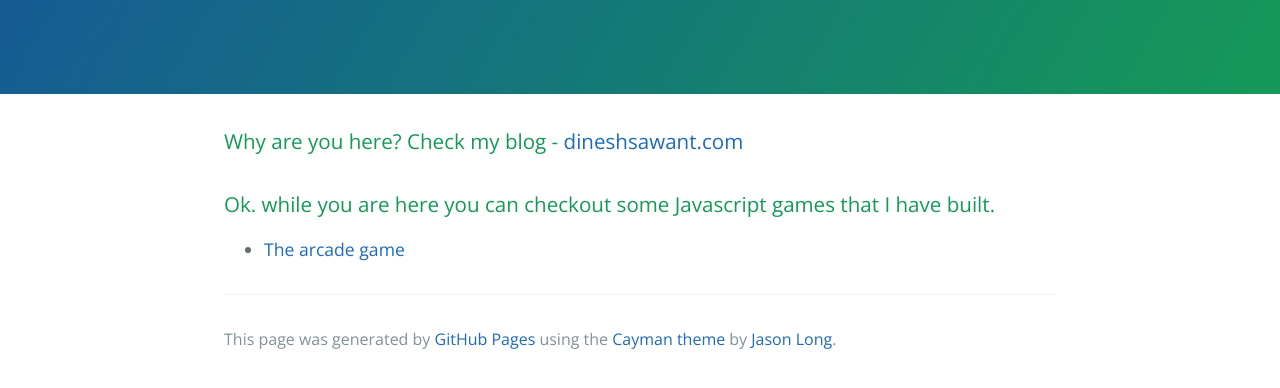
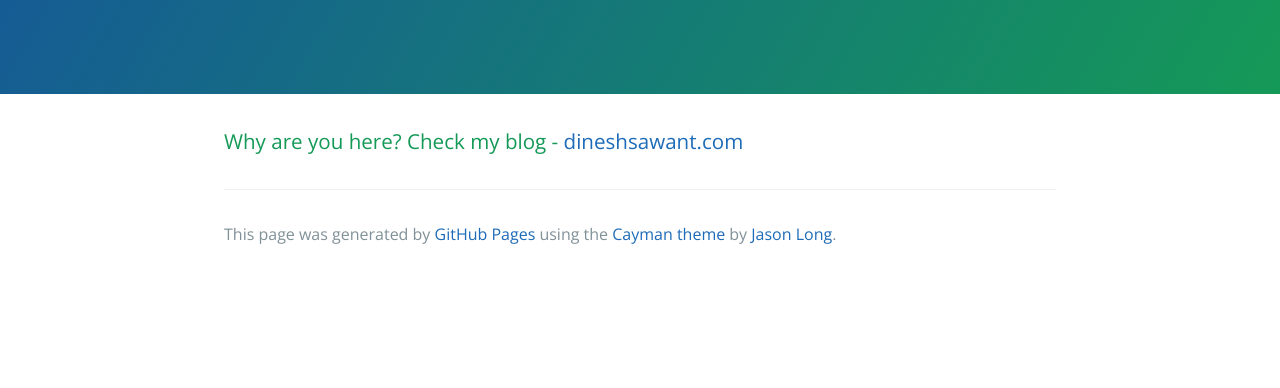
Before and after one commit to dinsaw/dinsaw.github.io, a plain HTML site: page index.html in a window 1280 px wide. Shown: the part 176-564 px from the top of the page. Drawn offline with nearby package versions, Linux system fonts and the light colour scheme.

Commit message:
Update index.html

```diff
--- a/index.html
+++ b/index.html
@@ -17,10 +17,7 @@
 
     <section class="main-content">
       <h3>Why are you here? Check my blog - <a href="http://www.dineshsawant.com">dineshsawant.com</a></h3>
-     <h3>Ok. while you are here you can checkout some Javascript games that I have built.</h3>
-       <ul>
-         <li><a href="/jsgames/arcade-game.html">The arcade game</a></li>
-       </ul>
+
 
       <footer class="site-footer">
 
@@ -31,4 +28,9 @@
 
 
   </body>
+  <script type="text/javascript">
+    for (var i = 0; i < 100; i++) {
+      console.log("i = "+ i)
+    }
+  </script>
 </html>
```
